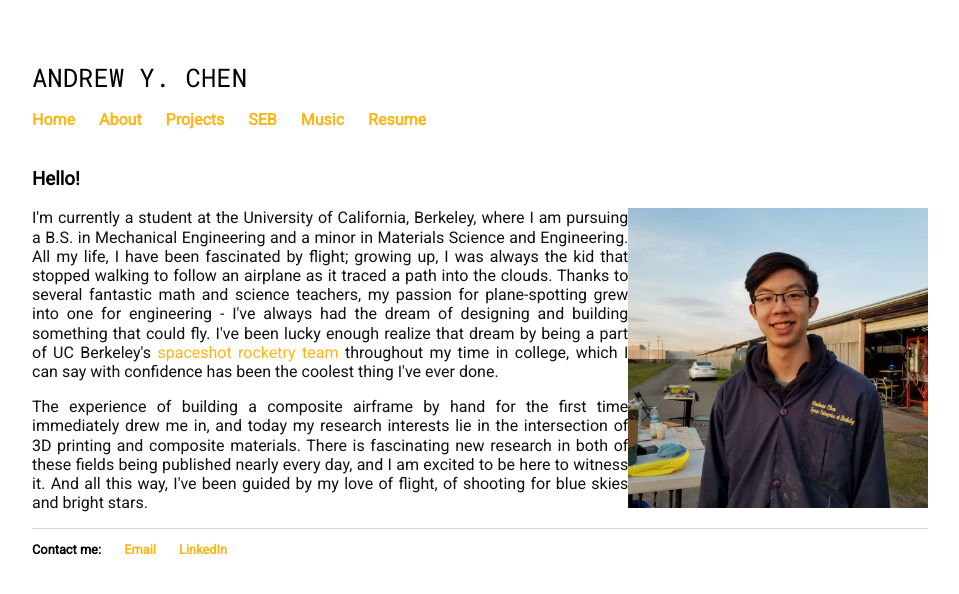
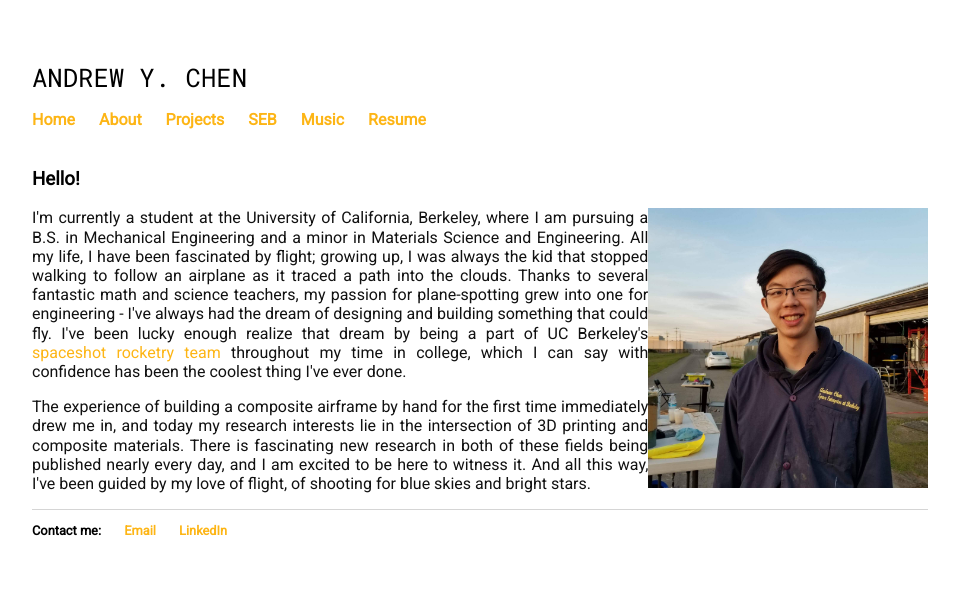
Before and after one commit to carbonheliumnitrogen/carbonheliumnitrogen.github.io, a Jekyll site: the page built from about.html, in a window 1280 px wide. Shown: the top 594 px of the page, without its empty margins (160-1119 px from the left). Built offline with Jekyll 4.4.1, drawn with Linux system fonts in a browser that asks for light colours.

Commit message:
Update about.html

```diff
--- a/about.html
+++ b/about.html
@@ -6,13 +6,14 @@
 <style>
 
 .me {
-    height: 350px;
+    height: 300px;
+	padding-left: 30px;
 }
 	</style>
 </head>
 <div>
 	<h3> Hello! </h3>
-	<img id="me" src="me.jpeg"  height="300px" align="right" padding-left="30px"> <p> I'm currently a student at the University of California, Berkeley, where I am pursuing a B.S. in Mechanical Engineering and a minor in Materials Science and Engineering. All my life, I have been fascinated by flight; growing up, I was always the kid that stopped walking to follow an airplane as it traced a path into the clouds. Thanks to several fantastic math and science teachers, my passion for plane-spotting grew into one for engineering - I've always had the dream of designing and building something that could fly. I've been lucky enough realize that dream by being a part of UC Berkeley's <a href="/seb.html">spaceshot rocketry team</a> throughout my time in college, which I can say with confidence has been the coolest thing I've ever done. </p>
+	<img id="me" src="me.jpeg"  height="280px" align="right" padding-left="30px"> <p> I'm currently a student at the University of California, Berkeley, where I am pursuing a B.S. in Mechanical Engineering and a minor in Materials Science and Engineering. All my life, I have been fascinated by flight; growing up, I was always the kid that stopped walking to follow an airplane as it traced a path into the clouds. Thanks to several fantastic math and science teachers, my passion for plane-spotting grew into one for engineering - I've always had the dream of designing and building something that could fly. I've been lucky enough realize that dream by being a part of UC Berkeley's <a href="/seb.html">spaceshot rocketry team</a> throughout my time in college, which I can say with confidence has been the coolest thing I've ever done. </p>
 
 <p> The experience of building a composite airframe by hand for the first time immediately drew me in, and today my research interests lie in the intersection of 3D printing and composite materials. There is fascinating new research in both of these fields being published nearly every day, and I am excited to be here to witness it. And all this way, I've been guided by my love of flight, of shooting for blue skies and bright stars. </p>
 
```
